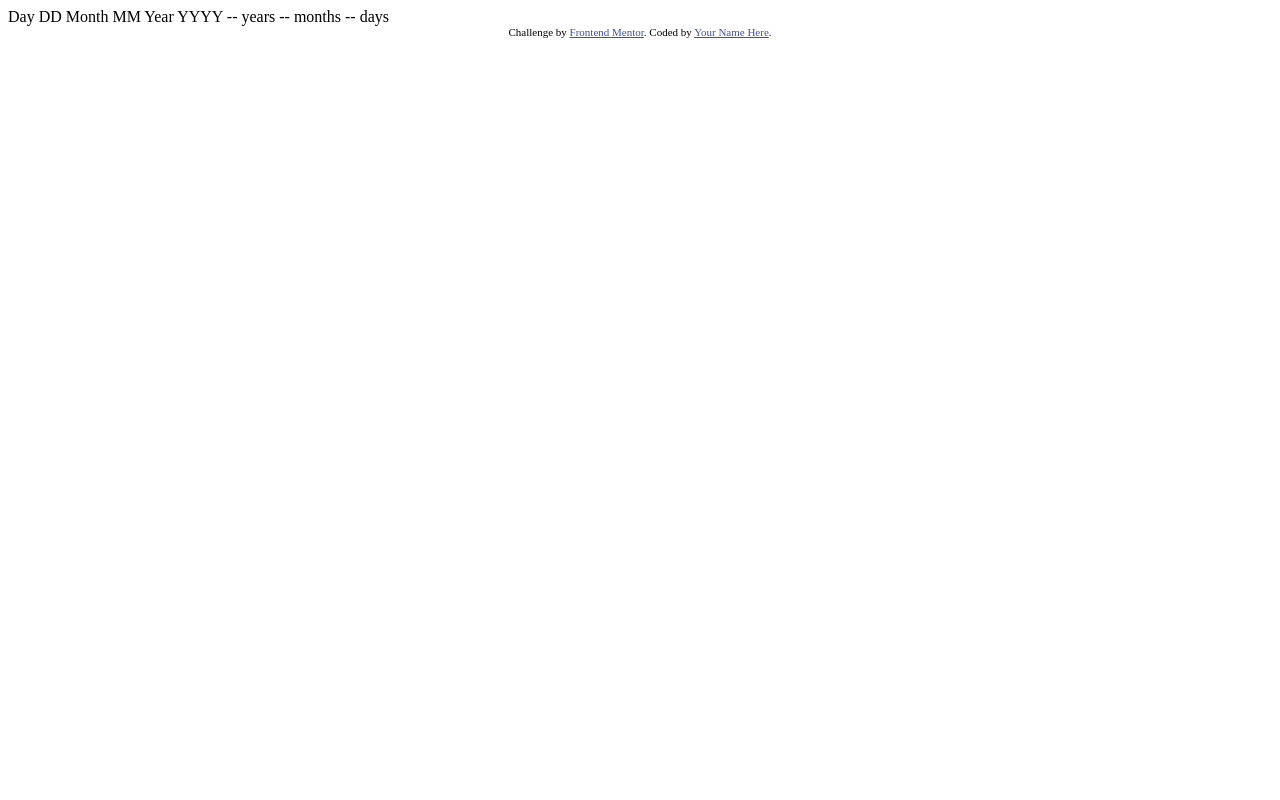
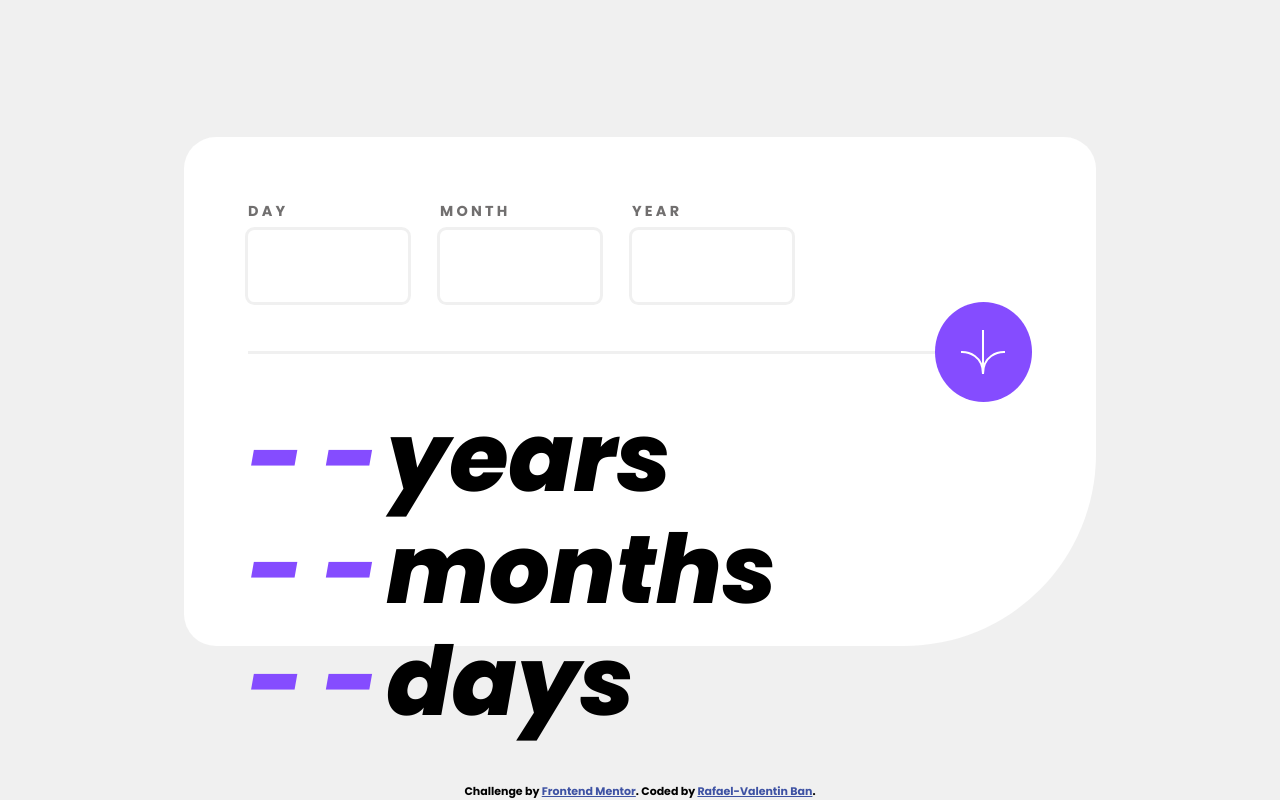
Before and after one commit to RafaelBan/FM-Age-Calculator, a plain HTML site: page index.html in a window 1280 px wide. Drawn offline with Linux system fonts and the light colour scheme.

Commit message:
Design creation//Age calculator//Output animation

```diff
--- a/index.html
+++ b/index.html
@@ -1,37 +1,71 @@
 <!DOCTYPE html>
 <html lang="en">
   <head>
-  <meta charset="UTF-8">
-  <meta name="viewport" content="width=device-width, initial-scale=1.0"> <!-- displays site properly based on user's device -->
-
-  <link rel="icon" type="image/png" sizes="32x32" href="./assets/images/favicon-32x32.png">
-
+    <meta charset="UTF-8" />
+    <meta name="viewport" content="width=device-width, initial-scale=1.0" />
+    <link rel="preconnect" href="https://fonts.googleapis.com" />
+    <link rel="preconnect" href="https://fonts.gstatic.com" crossorigin />
+    <link
+      href="https://fonts.googleapis.com/css2?family=Poppins:ital,wght@0,700;1,400;1,800&display=swap"
+      rel="stylesheet"
+    />
+    <link
+      rel="icon"
+      type="image/png"
+      sizes="32x32"
+      href="./assets/images/favicon-32x32.png"
+    />
+    <link rel="stylesheet" type="text/css" href="style.css" />
+    <script src="index.js"></script>
     <title>Frontend Mentor | Age calculator app</title>
-
-  <!-- Feel free to remove these styles or customise in your own stylesheet 👍 -->
-  <style>
-    .attribution { font-size: 11px; text-align: center; }
-    .attribution a { color: hsl(228, 45%, 44%); }
-  </style>
   </head>
   <body>
-
-  Day
-  DD
-
-  Month
-  MM
-
-  Year
-  YYYY
-
-  -- years
-  -- months
-  -- days
-
+    <main>
+      <div class="card">
+        <form class="inputs-container">
+          <div class="input">
+            <p class="text">DAY</p>
+            <input type="text" id="dayInput" />
+          </div>
+          <div class="input">
+            <p class="text">MONTH</p>
+            <input type="text" id="monthInput" />
+          </div>
+          <div class="input">
+            <p class="text">YEAR</p>
+            <input type="text" id="yearInput" />
+          </div>
+        </form>
+        <div class="separator">
+          <hr />
+          <div class="circle" onclick="calculateAge()">
+            <img src="assets/images/icon-arrow.svg" />
+          </div>
+        </div>
+        <div class="output">
+          <p>
+            <span class="number" id="years">- -</span
+            ><span id="yearsText">years</span>
+          </p>
+          <p>
+            <span class="number" id="months">- -</span
+            ><span id="monthsText">months</span>
+          </p>
+          <p>
+            <span class="number" id="days">- -</span
+            ><span id="daysText">days</span>
+          </p>
+        </div>
+      </div>
+    </main>
+    <footer>
       <div class="attribution">
-    Challenge by <a href="https://www.frontendmentor.io?ref=challenge" target="_blank">Frontend Mentor</a>.
-    Coded by <a href="#">Your Name Here</a>.
+        Challenge by
+        <a href="https://www.frontendmentor.io?ref=challenge" target="_blank"
+          >Frontend Mentor</a
+        >. Coded by
+        <a href="https://github.com/RafaelBan">Rafael-Valentin Ban</a>.
       </div>
+    </footer>
   </body>
 </html>
--- /dev/null
+++ b/index.js
@@ -0,0 +1,35 @@
+function calculateAge() {
+  let year = document.getElementById("yearInput").value;
+  let month = document.getElementById("monthInput").value - 1;
+  let day = document.getElementById("dayInput").value;
+  let diff = new Date().getTime() - new Date(year, month, day).getTime();
+  let ageYears = Math.floor(diff / 3.154e10);
+  let ageMonths = Math.floor(diff / 2.628e9) % 12;
+  let durationMinusYears = diff - ageYears * 3.154e10;
+  let durationMinusMonths = durationMinusYears - ageMonths * 2.628e9;
+  let ageDays = Math.floor(durationMinusMonths / 8.64e7);
+
+  document.querySelector(".output").style.opacity = 0;
+  setTimeout(function () {
+    document.getElementById("years").innerHTML = ageYears;
+    document.getElementById("yearsText").innerHTML = setPlural(
+      "year",
+      ageYears
+    );
+    document.getElementById("months").innerHTML = ageMonths;
+    document.getElementById("monthsText").innerHTML = setPlural(
+      "month",
+      ageMonths
+    );
+    document.getElementById("days").innerHTML = ageDays;
+    document.getElementById("daysText").innerHTML = setPlural("day", ageDays);
+    document.querySelector(".output").style.opacity = 1;
+  }, 500);
+}
+
+function setPlural(string, number) {
+  if (number === 1) {
+    return string;
+  }
+  return string + "s";
+}
--- /dev/null
+++ b/style.css
@@ -0,0 +1,128 @@
+* {
+  padding: 0;
+  margin: 0;
+  box-sizing: border-box;
+}
+
+:root {
+  --primary: hsl(259, 100%, 65%);
+  --error: hsl(0, 100%, 67%);
+
+  --white: hsl(0, 0%, 100%);
+  --off-white: hsl(0, 0%, 94%);
+  --light-grey: hsl(0, 0%, 86%);
+  --smokey-grey: hsl(0, 1%, 44%);
+  --off-blacK: hsl(0, 0%, 8%);
+}
+
+body {
+  background: var(--off-white);
+  font-family: "Poppins", sans-serif;
+  font-size: 32px;
+  display: flex;
+  flex-direction: column;
+  height: 100vh;
+}
+
+main {
+  display: flex;
+  justify-content: center;
+  align-items: center;
+  height: 100%;
+}
+
+.card {
+  display: flex;
+  flex-direction: column;
+  background: var(--white);
+  border-radius: 2rem 2rem 12rem 2rem;
+  width: 57rem;
+  height: 65%;
+  padding: 4rem;
+}
+
+.card .inputs-container {
+  display: flex;
+  gap: 2rem;
+}
+
+.card .inputs-container .input {
+  display: flex;
+  flex-direction: column;
+  gap: 0.5rem;
+}
+
+.card .inputs-container .input .text {
+  color: var(--smokey-grey);
+  font-size: 0.9rem;
+  letter-spacing: 0.2rem;
+}
+
+.card .inputs-container .input input {
+  height: 4.5rem;
+  width: 10rem;
+  padding: 1.5rem;
+  font-size: 2rem;
+  font-weight: 700;
+  font-family: "Poppins", sans-serif;
+  caret-color: var(--primary);
+  border-radius: 0.4rem;
+  outline: 3px solid var(--off-white);
+  border: none;
+  cursor: pointer;
+}
+
+.card .inputs-container .input input:focus {
+  outline: 2px solid var(--primary);
+}
+
+.card .separator {
+  display: flex;
+  justify-content: center;
+  align-items: center;
+}
+
+.card .separator hr {
+  height: 3px;
+  width: 90%;
+  background-color: var(--off-white);
+  border: none;
+}
+
+.card .separator .circle {
+  display: flex;
+  justify-content: center;
+  align-items: center;
+  background: var(--primary);
+  border-radius: 50%;
+  width: 100px;
+  height: 100px;
+  cursor: pointer;
+  transition: background 0.2s;
+}
+
+.card .separator .circle:hover {
+  background: var(--off-blacK);
+}
+
+.card .output {
+  font-size: 6rem;
+  font-weight: 800;
+  font-style: italic;
+  line-height: 7rem;
+  opacity: 1;
+  transition: opacity 0.5s ease-in-out;
+}
+
+.card .output .number {
+  color: var(--primary);
+  margin-right: 0.5rem;
+}
+
+.attribution {
+  font-size: 11px;
+  text-align: center;
+}
+.attribution a {
+  color: hsl(228, 45%, 44%);
+}
```
Lines whose indentation alone changed are shown as unchanged.
